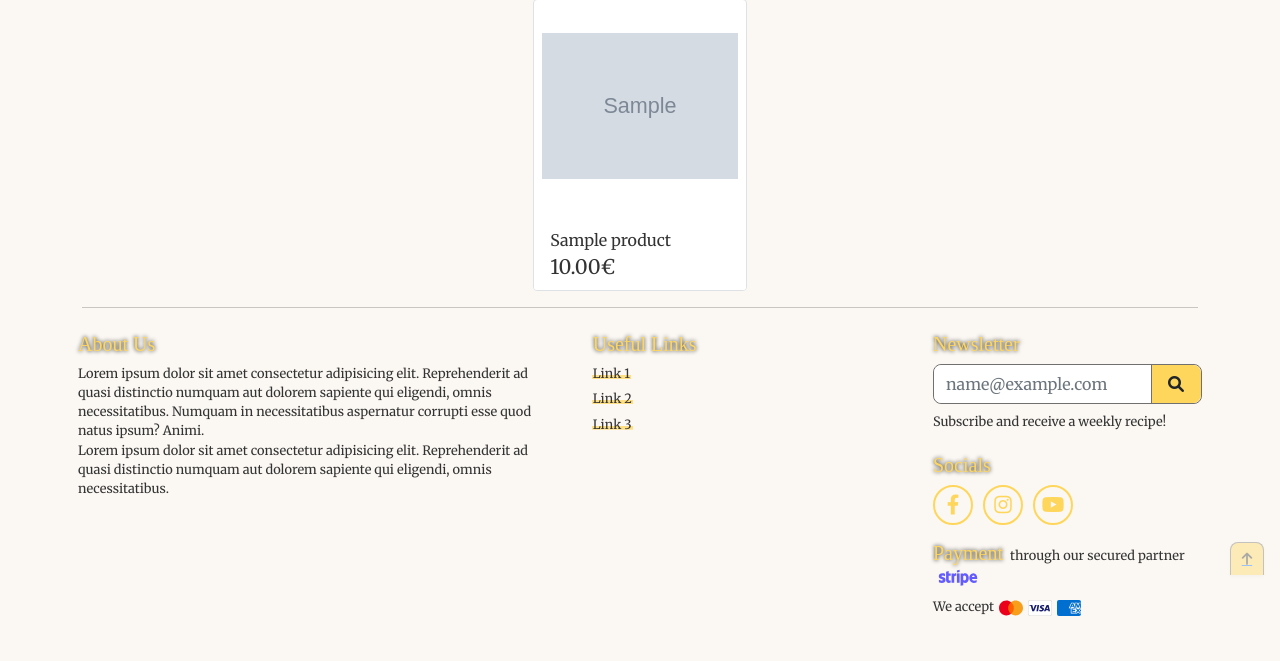
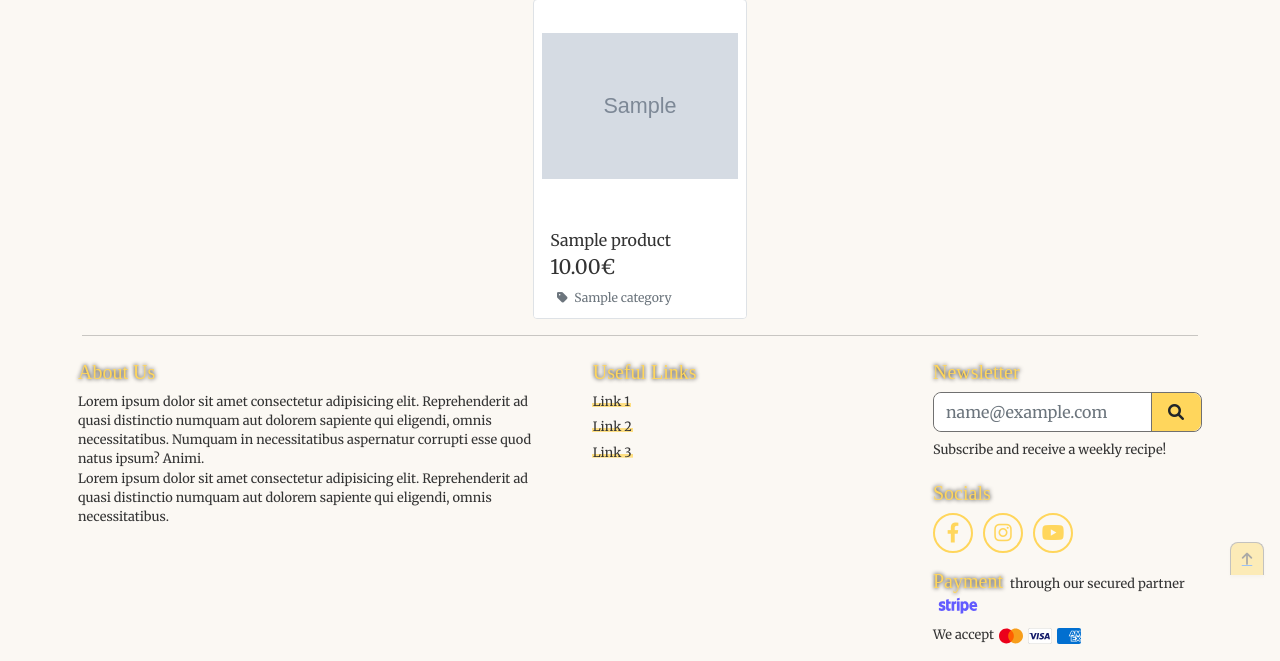
Before and after one commit to LuciusVH/the_pastry_box, a Django app: page /products/ in a window 1280 px wide. Shown: the part 225-886 px from the top of the page. Before the commit the page ends 841 px from the top, so only its background shows below. Run offline with Django 4.2, Linux system fonts and the light colour scheme; tables that the repository leaves empty hold one stand-in row (values such as "Sample post"); grey boxes marked "Sample" are stand-in pictures; some web fonts are replaced.

Commit message:
added category on product card + sorting selector fixed

```diff
--- a/products/templates/products/products.html
+++ b/products/templates/products/products.html
@@ -72,6 +72,14 @@
               <div class="row">
                 <div class="col">
                   <p class="lead mb-0 text-left font-weight-bold">{{ product.price }}€</p>
+                  {% if product.category %}
+                  <p class="small mt-1 mb-0">
+                    <a class="text-muted category-link"
+                      href="{% url 'products' %}?category={{ product.category.name }}">
+                      <i class="fa-solid fa-tag mr-1"></i>{{ product.category.friendly_name }}
+                    </a>
+                  </p>
+                  {% endif %}
                 </div>
               </div>
             </div>
@@ -112,17 +120,18 @@
 
 {% block postload_js %}
 {{ block.super }}
+<!-- Back to top JS -->
 <script type="text/javascript">
   $('.btt-link').click((e) => {
     window.scrollTo(0, 0)
   })
 </script>
 
+<!-- Sorting selector JS -->
 <script type="text/javascript">
-  $('#sort-selector').change(() => {
-    var selector = $(this);
+  $('#sort-selector').change((e) => {
+    var selector = $(e.target);
     var currentUrl = new URL(window.location);
-    console.log(currentUrl);
 
     var selectedVal = selector.val();
     if (selectedVal != "reset") {
--- a/static/css/base.css
+++ b/static/css/base.css
@@ -91,7 +91,7 @@ h6,
 
 /* ______ LINKS ______ */
 
-a:not(.nav-link, .dropdown-item, .link-social, .card-image-wrapper a, .btt-link),
+a:not(.nav-link, .dropdown-item, .link-social, .card-image-wrapper a, .btt-link, .category-link),
 .link {
   color: var(--color-text);
   padding-left: 1px;
@@ -106,8 +106,8 @@ a:not(.nav-link, .dropdown-item, .link-social, .card-image-wrapper a, .btt-link)
   transition: all 80ms ease-in-out;
 }
 
-a:hover,
-a:active,
+a:hover:not(.nav-link, .dropdown-item, .link-social, .card-image-wrapper a, .btt-link, .category-link),
+a:active:not(.nav-link, .dropdown-item, .link-social, .card-image-wrapper a, .btt-link, .category-link),
 .link:hover,
 .link:active {
   color: var(--color-text);
@@ -459,6 +459,10 @@ ul[aria-labelledby="dropdown-products"] a {
   display: none;
 }
 
+.category-link {
+  text-decoration: none;
+}
+
 
 /* ______ FOOTER ______ */
 
```
